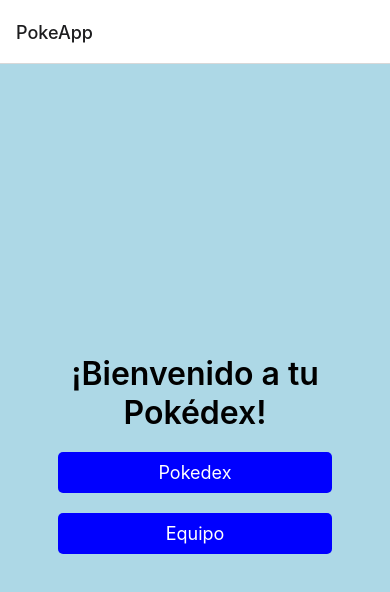
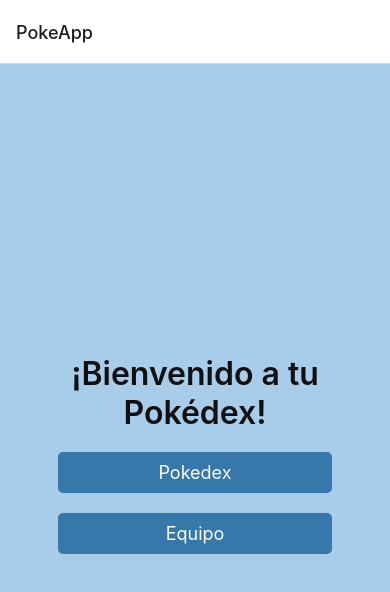
Before and after one commit to CarlosEsteban-afk/Pokedex, a React Native app: screen /HomeView in a window 390 px wide. Shown: the top 592 px of the page. Built offline with nearby package versions, Linux system fonts and the light colour scheme; what pokenode-ts would draw is missing.

Commit message:
AppStyles.ts implemented

```diff
--- a/src/components/PokemonCard.tsx
+++ b/src/components/PokemonCard.tsx
@@ -11,6 +11,7 @@
   name: string;
   url: string;
 }
+import AppStyles from '../styles/AppStyles';
 
 type PokemonCardProps = {
   pokemon: PokemonResources;
@@ -49,7 +50,7 @@
   if (loading) {
     return (
       <View style={[styles.card, styles.loadingContainer]}>
-        <ActivityIndicator size="large" color="#0000ff" />
+        <ActivityIndicator size="large" color={AppStyles.color.textwhite} />
       </View>
     );
   }
@@ -84,7 +85,7 @@
     justifyContent: 'space-between',
     overflow: 'hidden',
     borderWidth: 5,
-    backgroundColor: 'lightyellow',
+    backgroundColor: AppStyles.color.background,
   },
   image: {
     width: 120,
@@ -105,7 +106,7 @@
   pkmnName: {
     marginTop: 10,
     fontSize: 20,
-
+    color: AppStyles.color.textdark
   },
   nameContainer: {
     paddingHorizontal: 1,
--- a/src/pages/Home/HomeView.tsx
+++ b/src/pages/Home/HomeView.tsx
@@ -7,6 +7,7 @@
   View,
   TouchableOpacity
 } from 'react-native';
+import AppStyles from '../../styles/AppStyles';
 
 type HomeViewProps = NativeStackScreenProps<RootStackParamList, 'HomeView'>;
 
@@ -17,13 +18,13 @@
   }
 
   return (
-    <View style={{ ...styles.sectionContainer, backgroundColor: 'lightblue' }}>
-      <Text style={[styles.sectionTitle, { textAlign: 'center', fontSize: 32 }]}>¡Bienvenido a tu Pokédex!</Text>
-      <TouchableOpacity style={styles.button} onPress={() => handleClick('PokemonListView')}>
-        <Text style={styles.buttonText}>Pokedex</Text>
+    <View style={[styles.sectionContainer, { backgroundColor: AppStyles.color.primary }]}>
+      <Text style={[styles.sectionTitle, { textAlign: 'center', fontSize: 32, color: AppStyles.color.textdark }]}>¡Bienvenido a tu Pokédex!</Text>
+      <TouchableOpacity style={[styles.button, { backgroundColor: AppStyles.color.secondary }]} onPress={() => handleClick('PokemonListView')}>
+        <Text style={[styles.buttonText, { color: AppStyles.color.textwhite }]}>Pokedex</Text>
       </TouchableOpacity>
-      <TouchableOpacity style={styles.button} onPress={() => handleClick('TeamView')}>
-        <Text style={styles.buttonText}>Equipo</Text>
+      <TouchableOpacity style={[styles.button, { backgroundColor: AppStyles.color.secondary }]} onPress={() => handleClick('TeamView')}>
+        <Text style={[styles.buttonText, { color: AppStyles.color.textwhite }]}>Equipo</Text>
       </TouchableOpacity>
     </View>
   );
@@ -41,7 +42,6 @@
     fontWeight: '600',
   },
   button: {
-    backgroundColor: 'blue',
     padding: 10,
     borderRadius: 5,
     marginTop: 20,
@@ -49,7 +49,6 @@
     alignItems: 'center',
   },
   buttonText: {
-    color: 'white',
     fontSize: 18,
   },
 });
--- a/src/pages/PokemonDetail/DetailView.tsx
+++ b/src/pages/PokemonDetail/DetailView.tsx
@@ -4,8 +4,9 @@
 import type { RootStackParamList } from '../../types/Navigation';
 import { getTest, getPokemonType } from '../../services';
 import type { PokemonSpecies, PokemonType } from 'pokenode-ts';
-import { TeamContext } from '../../contexts/TeamContext';
+import { TeamContext,  } from '../../contexts/TeamContext';
 import pokemonTypeColors from '../../utils/getColorByType'; // Import your color utility
+import AppStyles from '../../styles/AppStyles';
 
 type PokemonDetailViewProps = NativeStackScreenProps<RootStackParamList, 'PokemonDetailView'>;
 
@@ -66,7 +67,7 @@
   const spanishFlavorTexts = pkmnSpecie.flavor_text_entries.filter(entry => entry.language.name === 'es');
 
   return (
-    <View style={[styles.container, { backgroundColor: 'lightblue' }]}>
+    <View style={[...styles.container, { backgroundColor: AppStyles.color.primary }]}>
       <TouchableOpacity
         style={[styles.addButton, { backgroundColor: color }]}
         onPress={handleAddToTeam}
@@ -85,7 +86,7 @@
       </View>
 
       <Text style={styles.title}>
-        #{pkmnSpecie.id} {pkmnSpecie.name}
+        #{pkmnSpecie?.id + ' ' + pkmnSpecie?.name.charAt(0).toUpperCase() + pkmnSpecie?.name.slice(1)}
       </Text>
 
       <ScrollView style={[styles.descriptionContainer, { borderColor: color }]}>
--- a/src/pages/PokemonList/PokemonList.tsx
+++ b/src/pages/PokemonList/PokemonList.tsx
@@ -15,6 +15,7 @@
 import { getPokemonList } from '../../services';
 import { NativeStackScreenProps } from '@react-navigation/native-stack';
 import { RootStackParamList } from '../../types/Navigation';
+import AppStyles from '../../styles/AppStyles';
 
 interface Result {
   name: string;
@@ -72,7 +73,7 @@
 
 
   return (
-    <View style={{ backgroundColor: 'lightblue' }}>
+    <View style={{ backgroundColor: AppStyles.color.primary }}>
       <FlatList
         data={pokemonList}
         renderItem={renderPokemonCard}
--- a/src/pages/TeamDetail/TeamView.tsx
+++ b/src/pages/TeamDetail/TeamView.tsx
@@ -4,6 +4,7 @@
 import { RootStackParamList } from '../../types/Navigation';
 import { TeamContext } from '../../contexts/TeamContext';
 import PokemonCard from '../../components/PokemonCard';
+import AppStyles from '../../styles/AppStyles';
 
 type TeamViewProps = NativeStackScreenProps<RootStackParamList, 'TeamView'>;
 
--- /dev/null
+++ b/src/styles/AppStyles.ts
@@ -0,0 +1,13 @@
+const AppStyles = {
+    color: {
+        background: '#F6E8D0',
+        primary: '#A7CDEA',
+        secondary: '#3778AB',
+        accent: 'd63018',
+        dark: '#204765',
+        textdark: '#101010',
+        textwhite: '#fffcf0',
+    }
+};
+
+export default AppStyles;
```
